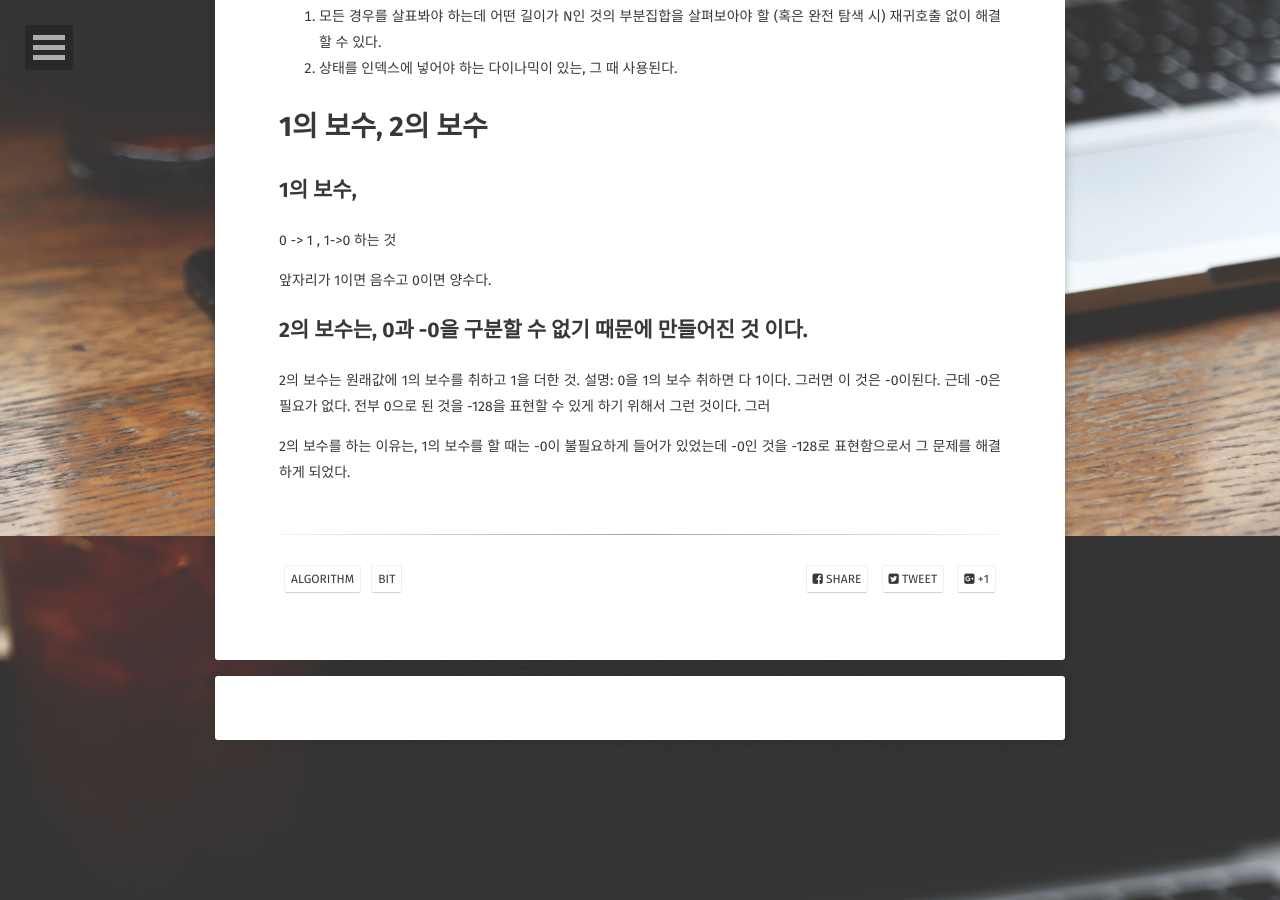
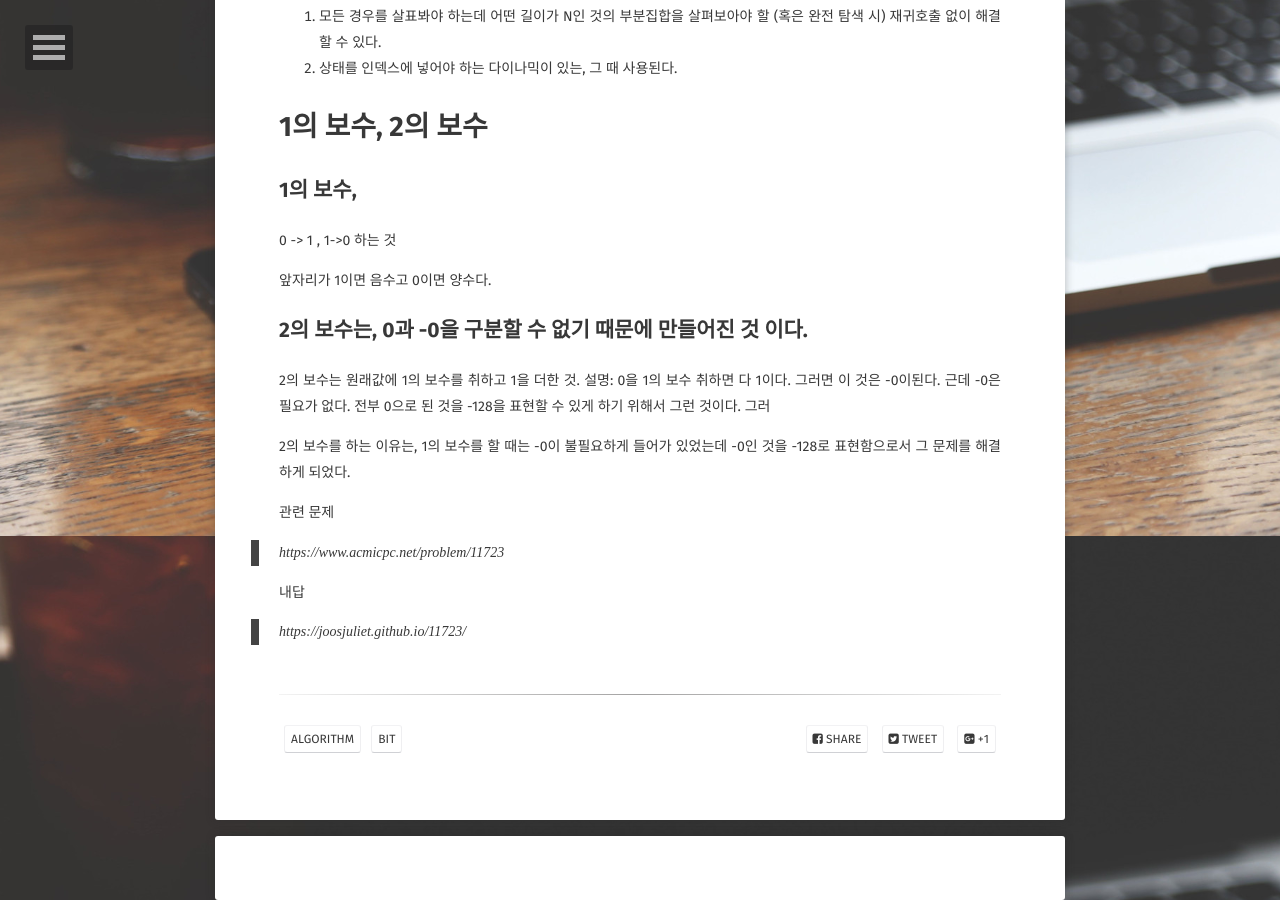
Before and after one commit to JoosJuliet/joosjuliet.github.io, a Jekyll site: the page built from _posts/2018-08-19-bit.md, in a window 1280 px wide and 900 px high, scrolled down 3964 px. Built offline with Jekyll 4.4.1, drawn with Linux system fonts in a browser that asks for light colours; some web fonts are replaced.

Commit message:
bit에 문제도 추

```diff
--- a/_posts/2018-08-19-bit.md
+++ b/_posts/2018-08-19-bit.md
@@ -168,3 +168,10 @@ S + (1 << x)가 아니라 |를 하는 이유는 +를 할 시 이미 존재하는
 
 2의 보수를 하는 이유는, 1의 보수를 할 때는 -0이 불필요하게 들어가 있었는데
 -0인 것을 -128로 표현함으로서 그 문제를 해결하게 되었다.
+
+
+관련 문제
+> https://www.acmicpc.net/problem/11723
+
+내답
+> https://joosjuliet.github.io/11723/
```
